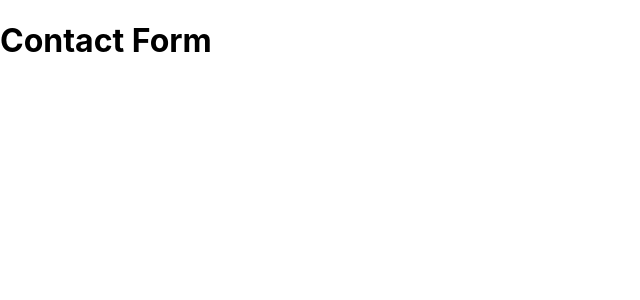
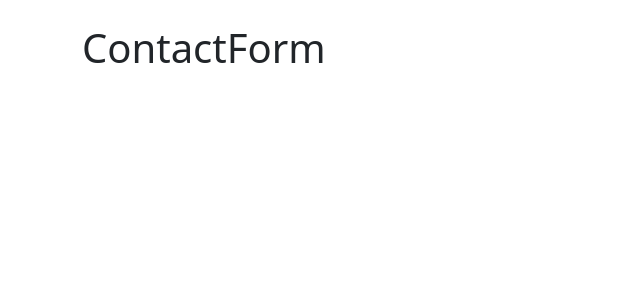
Before and after one commit to vinothsmart/react-tm-contact-form, a React (Create React App) app: page / in a window 1280 px wide. Shown: the top 300 px of the page, without its empty margins (0-640 px from the left). Built offline with nearby package versions, Linux system fonts and the light colour scheme.

Commit message:
contact page added

```diff
--- a/src/App.js
+++ b/src/App.js
@@ -1,9 +1,10 @@
 import "./App.css";
+import { ContactForm } from "./components";
 
 function App() {
   return (
     <>
-      <h1>Contact Form</h1>
+      <ContactForm />
     </>
   );
 }
--- /dev/null
+++ b/src/components/index.js
@@ -0,0 +1 @@
+export * from "./pages";
--- /dev/null
+++ b/src/components/pages/ContactForm.js
@@ -0,0 +1,11 @@
+export const ContactForm = () => {
+  return (
+    <>
+      <div className="container">
+        <div className="py-4">
+          <h1> ContactForm </h1>
+        </div>
+      </div>
+    </>
+  );
+};
--- /dev/null
+++ b/src/components/pages/index.js
@@ -0,0 +1 @@
+export * from "./ContactForm";
```
Also changed, not shown: src/index.js (+7 -6 lines).
